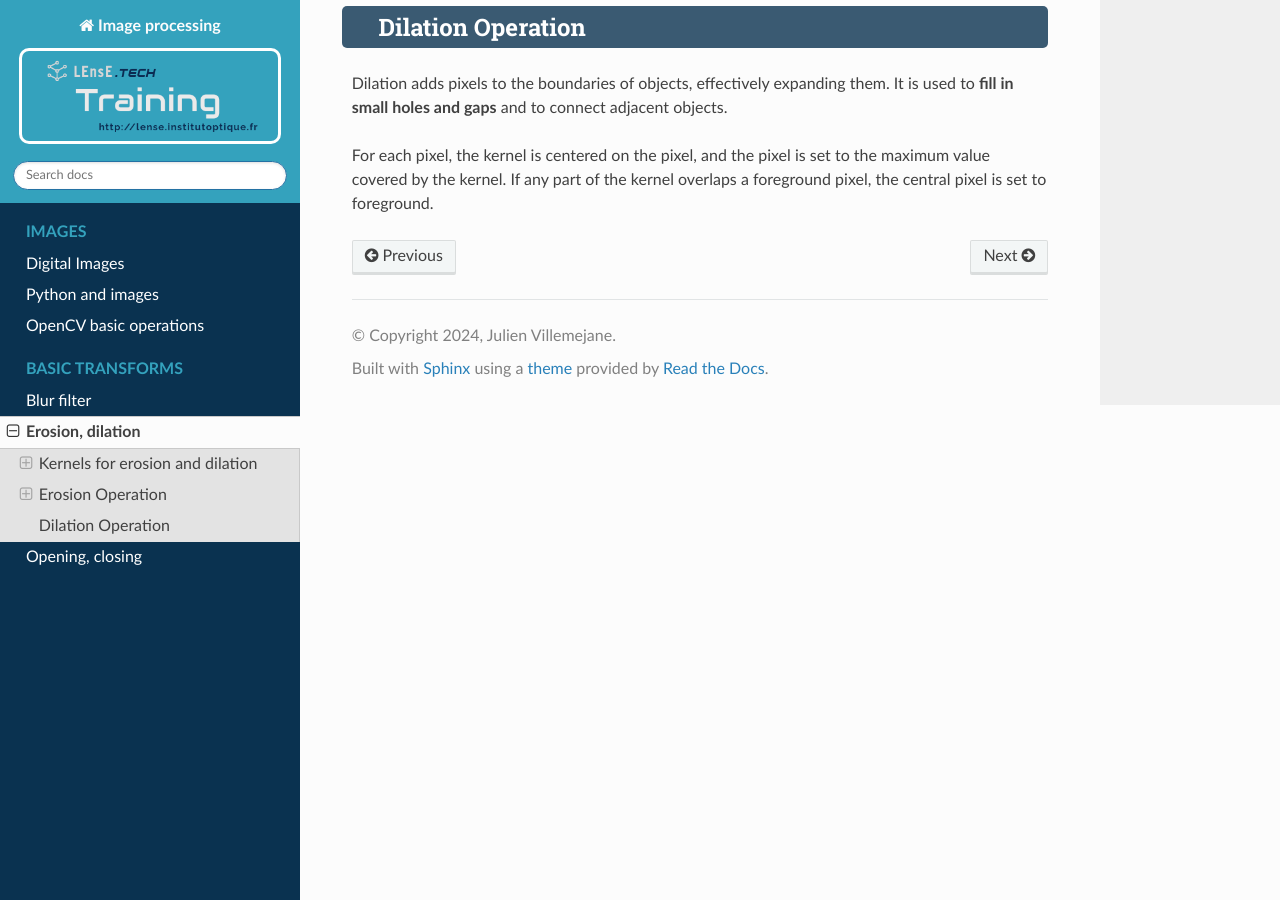
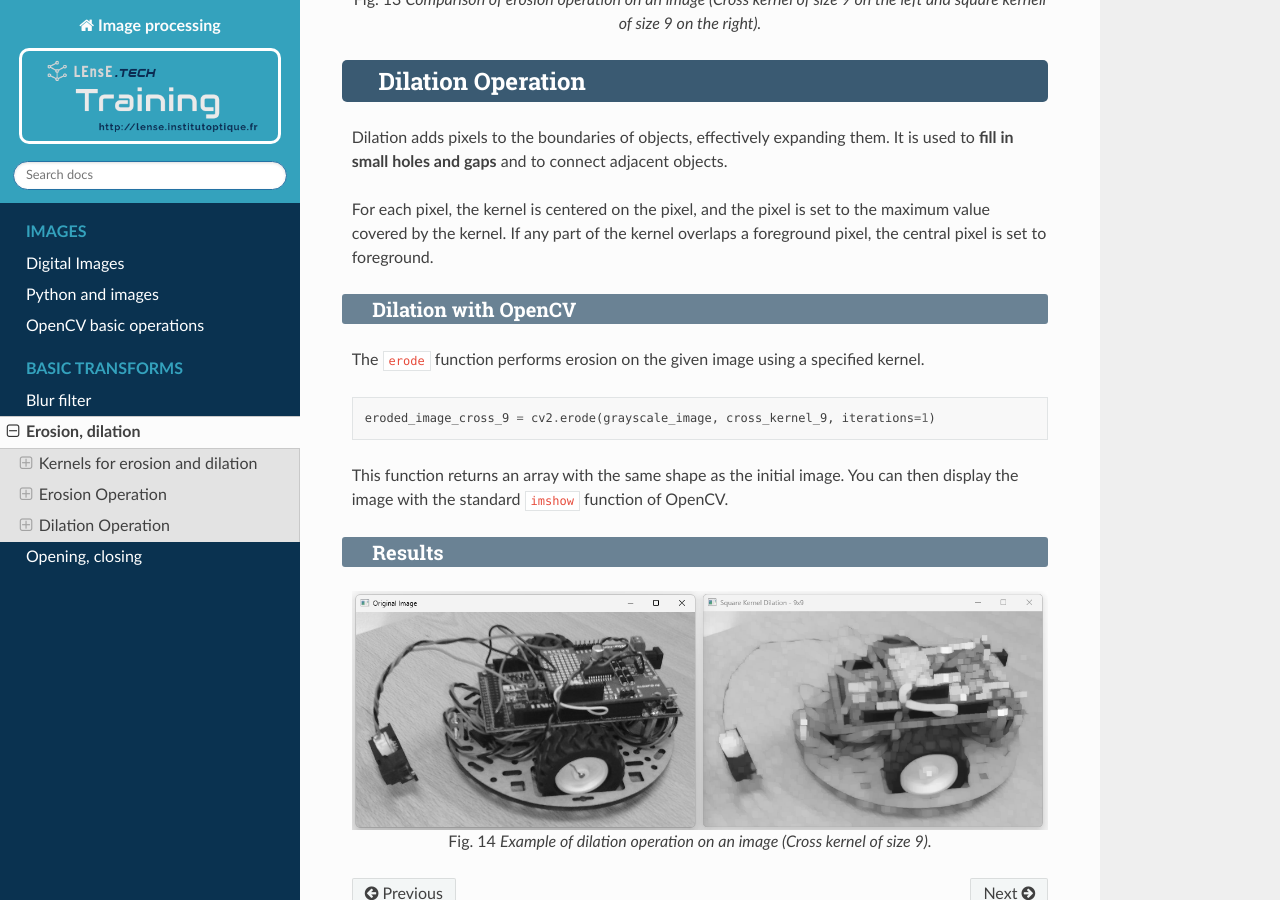
Before and after one commit to IOGS-LEnsE-training/image-processing, a Sphinx documentation site: the page built from docs/source/contents/opencv_erod_dila.rst, in a window 1280 px wide and 900 px high, scrolled down 2769 px. Built offline with Sphinx 7.4.7 and the Read the Docs theme 2.0.0, drawn with Linux system fonts in a browser that asks for light colours.

Commit message:
Add OpenCV dilation and erosion examples

```diff
--- a/docs/source/contents/opencv_erod_dila.rst
+++ b/docs/source/contents/opencv_erod_dila.rst
@@ -83,6 +83,9 @@ The :code:`erode` function performs erosion on the given image using a specified
 This function returns an array with the same shape as the initial image. You can then display the image with the standard :code:`imshow` function
 of OpenCV.
 
+Results
+=======
+
 .. figure:: ../_static/images/images_erosion_cross.png
    :align: center
 
@@ -101,3 +104,23 @@ Dilation Operation
 Dilation adds pixels to the boundaries of objects, effectively expanding them. It is used to **fill in small holes and gaps** and to connect adjacent objects.
 
 For each pixel, the kernel is centered on the pixel, and the pixel is set to the maximum value covered by the kernel. If any part of the kernel overlaps a foreground pixel, the central pixel is set to foreground.
+
+Dilation with OpenCV
+====================
+
+The :code:`erode` function performs erosion on the given image using a specified kernel.
+
+.. code-block:: python
+
+    eroded_image_cross_9 = cv2.erode(grayscale_image, cross_kernel_9, iterations=1)
+
+This function returns an array with the same shape as the initial image. You can then display the image with the standard :code:`imshow` function
+of OpenCV.
+
+Results
+=======
+
+.. figure:: ../_static/images/images_dilation_cross.png
+   :align: center
+
+   Example of dilation operation on an image (Cross kernel of size 9).
```
Also changed, not shown: docs/source/_static/images/images_dilation_cross.png (added), 1 other file.
